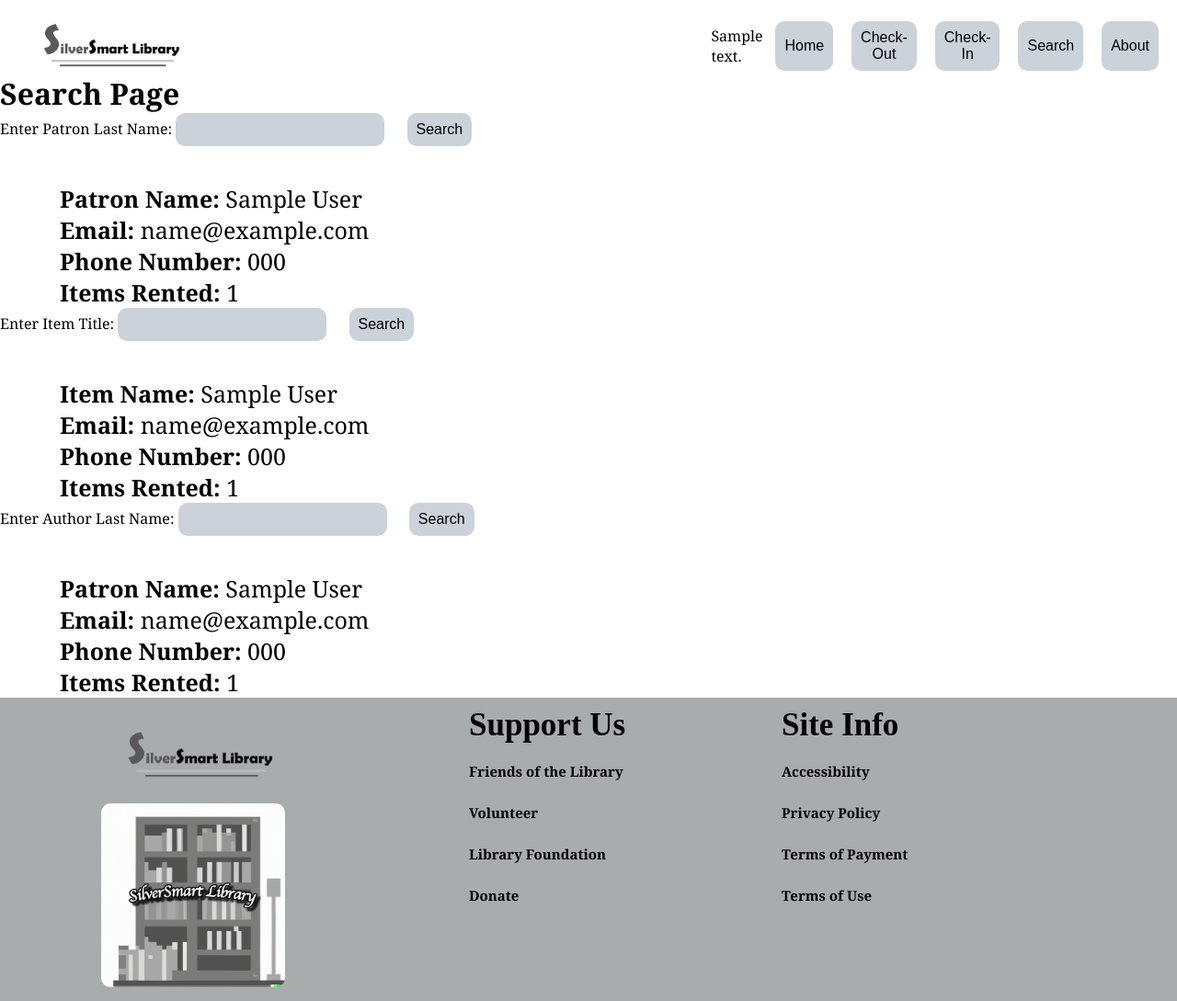
After one commit to morganglis/SilverSmart-Library, a Flask app: template app/templates/search.html in a window 1280 px wide. The commit adds this page. Shown: the whole page at 92% size. Run offline with Flask 3, Linux system fonts and the light colour scheme; tables that the repository leaves empty hold one stand-in row (values such as "Sample post"); the template is opened without the code that fills it: values that come from a table or form of the project are taken from there, most other values are stand-ins (such as "Sample title", 1, 10 or a date in 2020).

Commit message:
begin search functionality

```diff
--- a/app/routes.py
+++ b/app/routes.py
@@ -297,6 +297,22 @@ def checkout():
                            checkout_items=session.get('checkout_items', []),
                            items=items, item_id=item_id, checkouts=checkouts, authors = authors, items_information = items_information)
 
+@app.route('/search', methods=['GET', 'POST'])
+def search():
+    patron = None
+
+    if request.method == 'POST':
+        if 'lastName' in request.form:
+            patron_lastName = request.form.get('lastName')
+            patron = Patron.query.filter_by(lastName=patron_lastName).first()
+
+            if not patron:
+                flash('No patron found with this last name.', 'error')
+            else:
+                return render_template('search.html', patron=patron)
+
+    return render_template('search.html', patron=None)
+
 def seed_database():
     # Clears out existing data and then seeds the database with data in this
 
--- a/app/templates/header.html
+++ b/app/templates/header.html
@@ -25,6 +25,7 @@
                     <button> <a href="{{ url_for('library') }}">Home</a></button>
                     <button> <a href="{{ url_for('checkout') }}">Check-Out</a></button>
                     <button> <a href="{{ url_for('checkin') }}">Check-In</a> </button>
+                    <button> <a href="{{ url_for('search') }}">Search</a> </button>
                     <button> <a href="{{ url_for('about') }}">About</a></button>
                 </ul>
             </nav>
--- /dev/null
+++ b/app/templates/search.html
@@ -0,0 +1,50 @@
+{% include 'header.html' %}
+<body>
+    <h1>Search Page</h1>
+    <div>
+        <!-- Form 1 -->
+        <form action="/search" method="post"  style="margin-bottom: 20px; clear: left;">
+            <label for="patron_lastName">Enter Patron Last Name:</label>
+            <input type="text" id="lastName" name="lastName">
+            <button type="submit">Search</button>
+        </form>
+        {% if patron %}
+            <div style="float: left; margin-left: 65px; font-size: 25px;">
+                <p><strong>Patron Name: </strong>{{ patron.firstName }} {{ patron.lastName }}</p>
+                <p><strong>Email: </strong>{{ patron.email }}</p>
+                <p><strong>Phone Number: </strong>{{ patron.phoneNum }}</p>
+                <p><strong>Items Rented: </strong>{{ patron.itemsRented }}</p>
+            </div>
+        {% endif %}
+        <!-- Form 2 -->
+        <form action="/search" method="post" style="margin-bottom: 20px; clear: left;">
+            <label for="item_Title">Enter Item Title:</label>
+            <input type="text" id="itemTitle" name="itemTitle">
+            <button type="submit">Search</button>
+        </form>
+        {% if item %}
+            <div style="float: left; margin-left: 65px; font-size: 25px;">
+                <p><strong>Item Name: </strong>{{ patron.firstName }} {{ patron.lastName }}</p>
+                <p><strong>Email: </strong>{{ patron.email }}</p>
+                <p><strong>Phone Number: </strong>{{ patron.phoneNum }}</p>
+                <p><strong>Items Rented: </strong>{{ patron.itemsRented }}</p>
+            </div>
+        {% endif %}
+        <!-- Form 3 -->
+        <form action="/search" method="post" style="margin-bottom: 20px; clear: left;">
+            <label for="author_lastName">Enter Author Last Name:</label>
+            <input type="text" id="lastName" name="lastName">
+            <button type="submit">Search</button>
+        </form>
+        {% if author %}
+            <div style="float: left; margin-left: 65px; font-size: 25px;">
+                <p><strong>Patron Name: </strong>{{ patron.firstName }} {{ patron.lastName }}</p>
+                <p><strong>Email: </strong>{{ patron.email }}</p>
+                <p><strong>Phone Number: </strong>{{ patron.phoneNum }}</p>
+                <p><strong>Items Rented: </strong>{{ patron.itemsRented }}</p>
+            </div>
+        {% endif %}
+    </div>
+    {{ toastr.include_toastr_js() }}
+</body>
+{% include 'footer.html' %}
```
